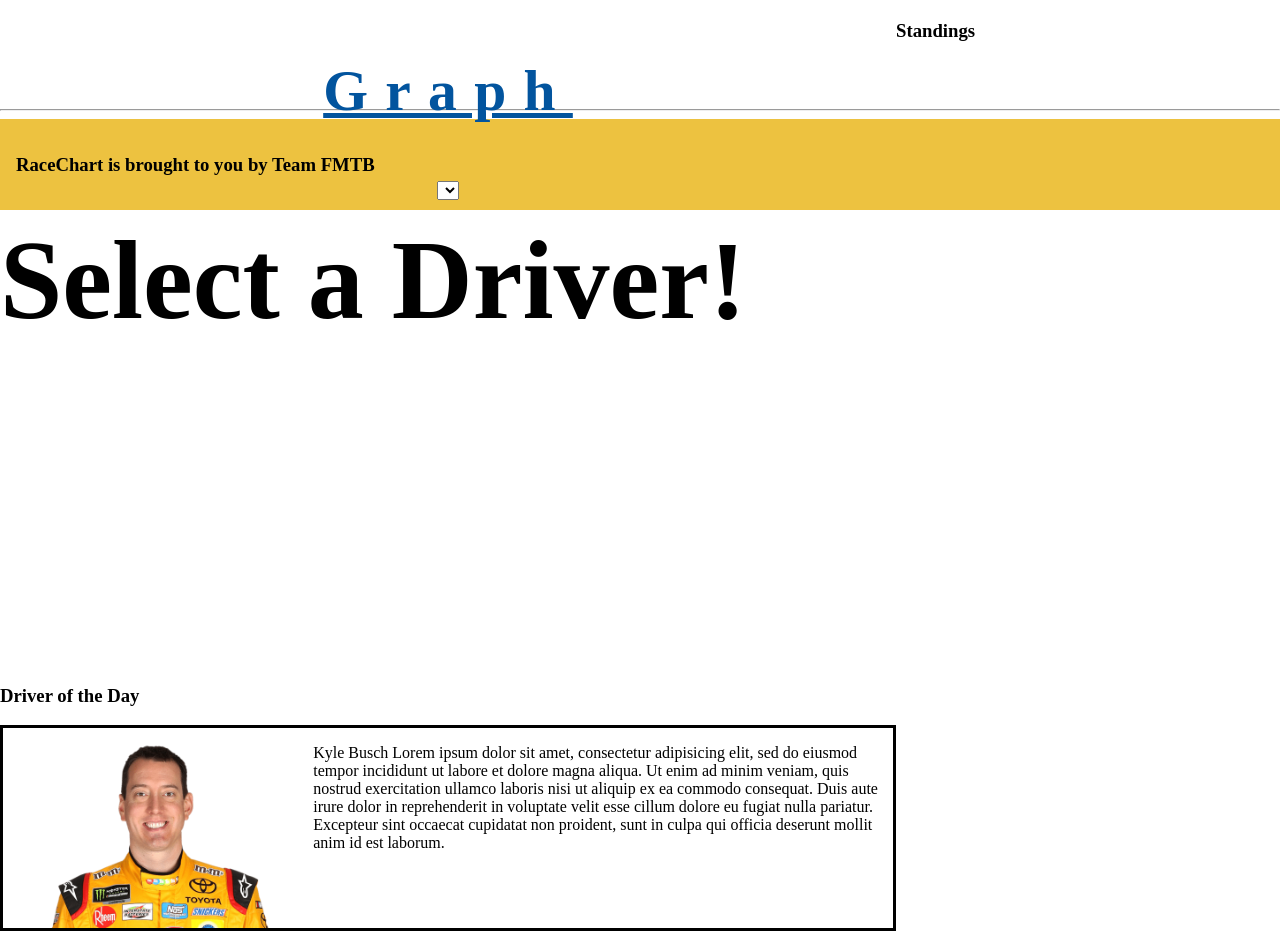
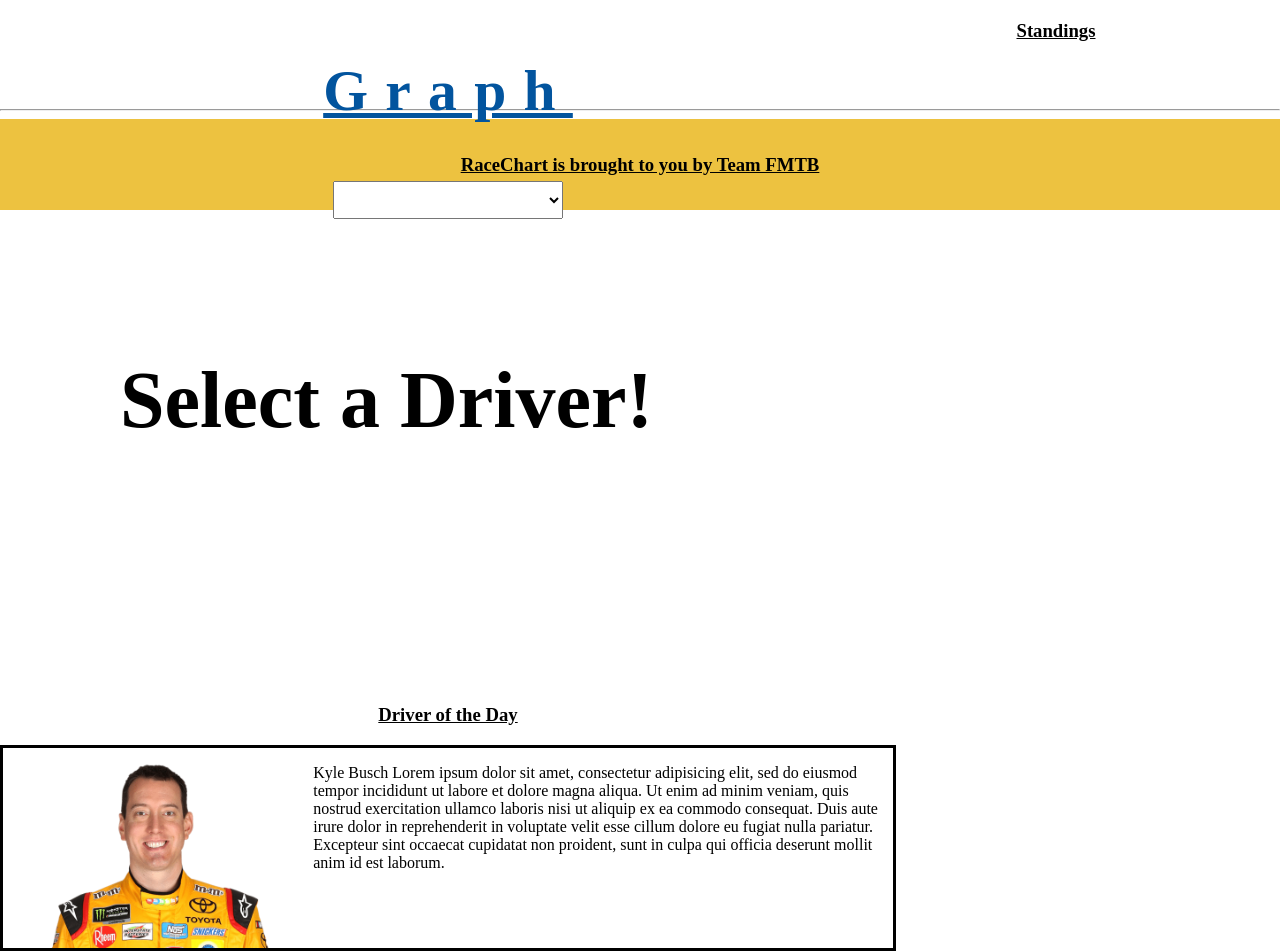
Before and after one commit to Trizzlenova/racechart, a Django app: page / in a window 1280 px wide. Shown: the part 270-1221 px from the top of the page. Run offline with Django 3.2, Linux system fonts and the light colour scheme; data that the repository does not hold is empty; some libraries are stand-ins or nearby versions; some web fonts are replaced.

Commit message:
made option bigger

```diff
--- a/racechart_folder/racechart/static/css/racechart.css
+++ b/racechart_folder/racechart/static/css/racechart.css
@@ -195,13 +195,20 @@
 
 h1 {
   text-align: center;
-  font-size: 7em;
-  margin: 0 auto;
+  font-size: 5em;
+  margin: 1.5em;
 }
 .line {
   fill: none;
   stroke: steelblue;
   stroke-width: 2px;
+}
+
+select {
+  height: 2em;
+  width: 12em;
+  font-size: 1.2em;
+  text-align: center;
 }
 
 #graph {
@@ -219,3 +226,8 @@
 h5 {
   font-size: 1em;
 }
+
+h3 {
+  text-align: center;
+  text-decoration: underline;
+}
```
